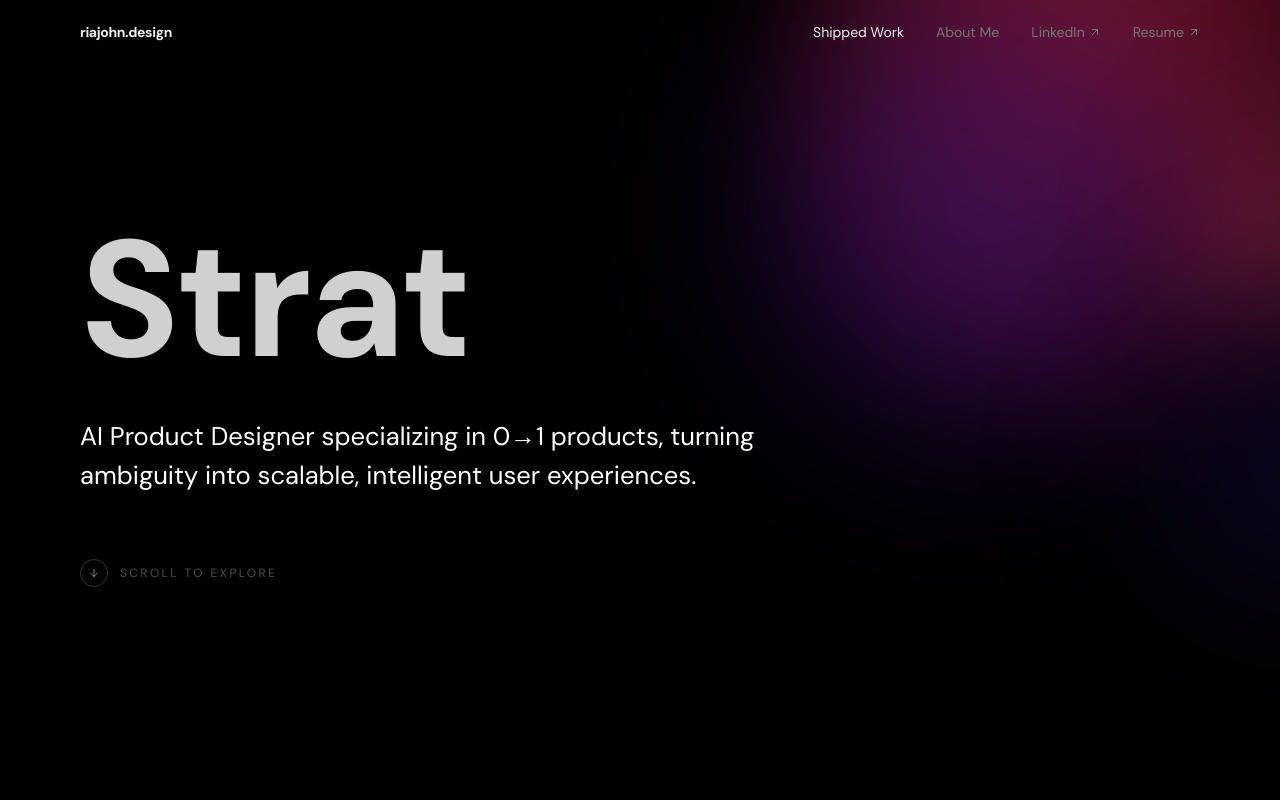
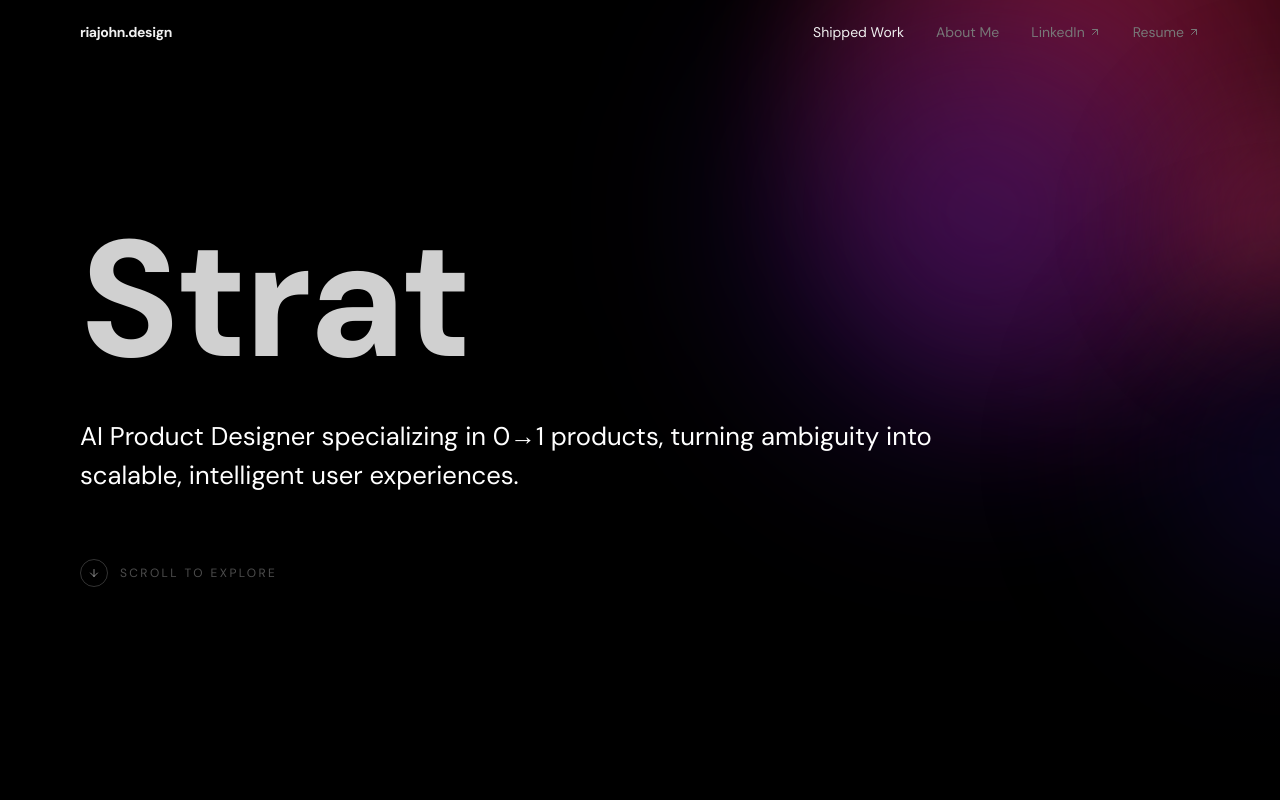
Before and after one commit to riajohndesign/Portfolio-Ria-, a React (Vite) app: page / in a window 1280 px wide. Shown: the top 800 px of the page. Built offline with nearby package versions, Linux system fonts and the light colour scheme.

Commit message:
Widen tagline container to fit in 2 lines

```diff
--- a/src/app/components/HomePage.tsx
+++ b/src/app/components/HomePage.tsx
@@ -593,7 +593,7 @@ export function HomePage() {
               animate={{ opacity: 1, y: 0 }}
               transition={{ duration: 0.9, delay: 1.0, ease: [0.16, 1, 0.3, 1] }}
               className="mt-6 text-white"
-              style={{ fontSize: "clamp(18px, 2vw, 28px)", maxWidth: "680px", lineHeight: 1.5 }}
+              style={{ fontSize: "clamp(18px, 2vw, 28px)", maxWidth: "900px", lineHeight: 1.5 }}
             >
               AI Product Designer specializing in 0→1 products, turning ambiguity into scalable, intelligent user experiences.
             </motion.p>
```
